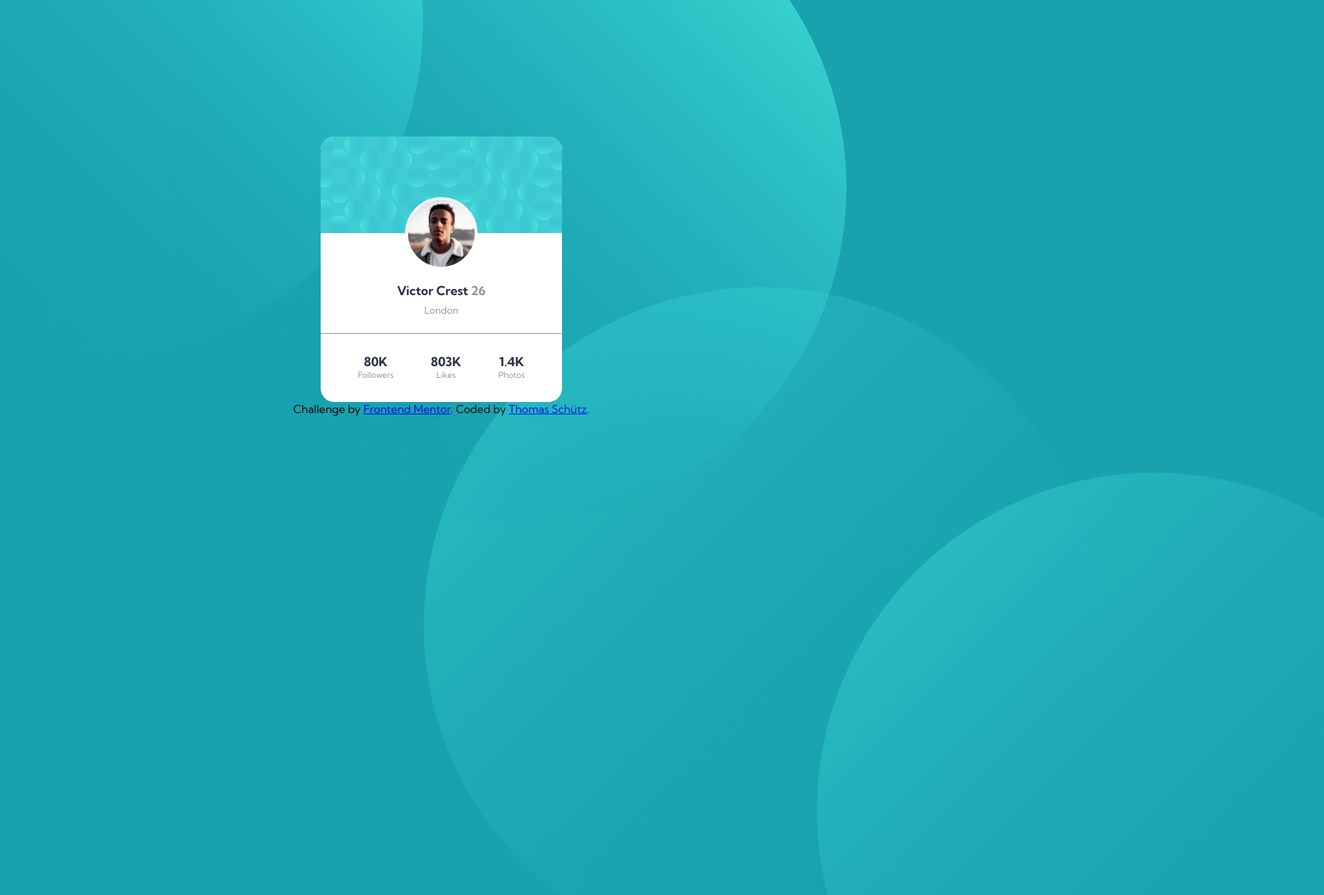
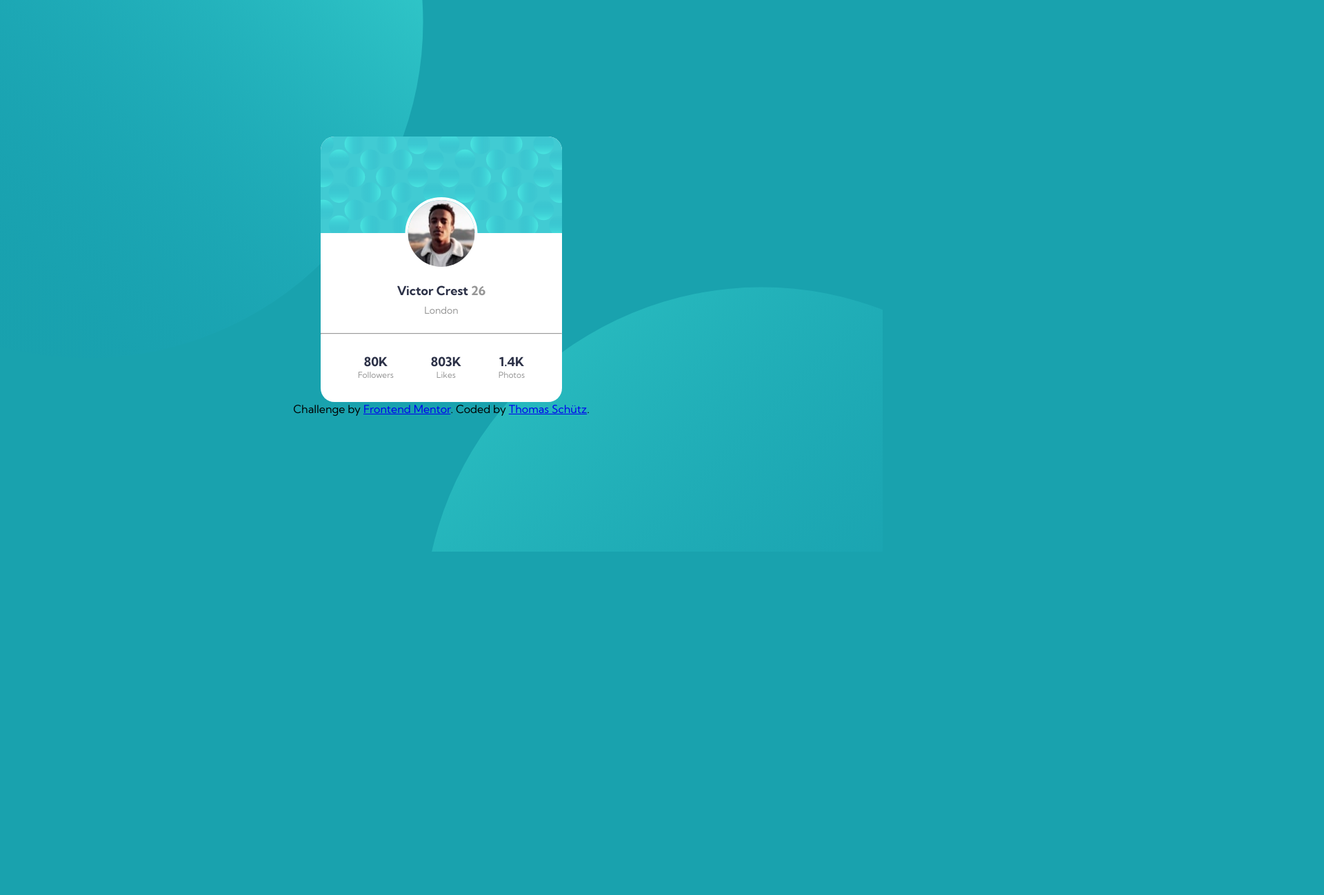
Before and after one commit to Nospiel-code/frontend-mentor-profile-card, a plain HTML site: page index.html in a window 1280 px wide. Shown: the top 1298 px of the page at 69% size, 1920 px wide, since content can reach past the window. After the commit the page ends 800 px from the top, so only its background shows below. Drawn offline with Linux system fonts and the light colour scheme.

Commit message:
Update index.html

```diff
--- a/index.html
+++ b/index.html
@@ -17,7 +17,6 @@
 </head>
 
 <body>
-  <div>  <img class="bubble one" src="images/bg-pattern-top.svg" alt=""></div>
   <div class="container">
     <img class="pattern" src="images/bg-pattern-card.svg" alt="">
     <img class="foto" src="images/image-victor.jpg" alt="">
@@ -41,7 +40,6 @@
       </div>
     </div>
   </div>
-  <div>  <img class="bubble two" src="images/bg-pattern-bottom.svg" alt="">
   </div>
 
   <div class="attribution">
```
